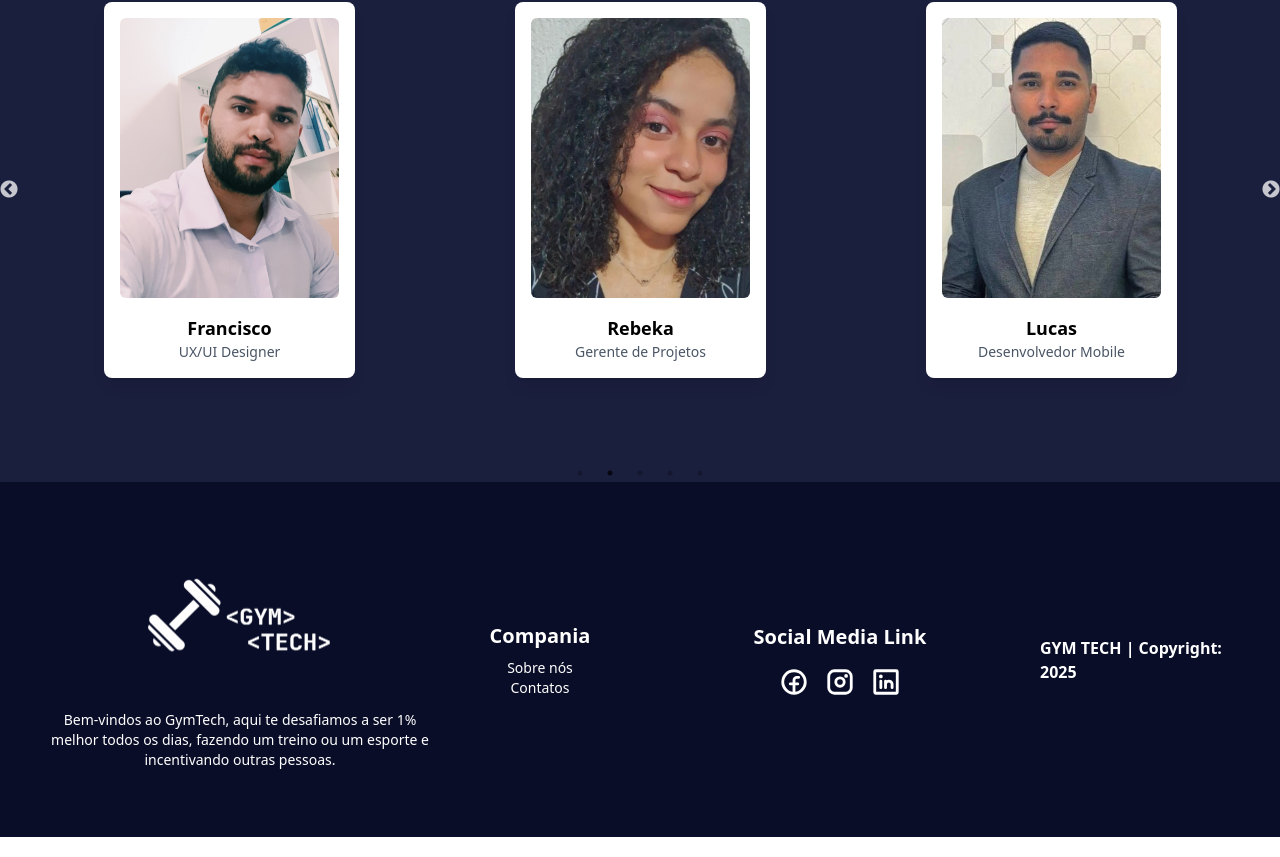
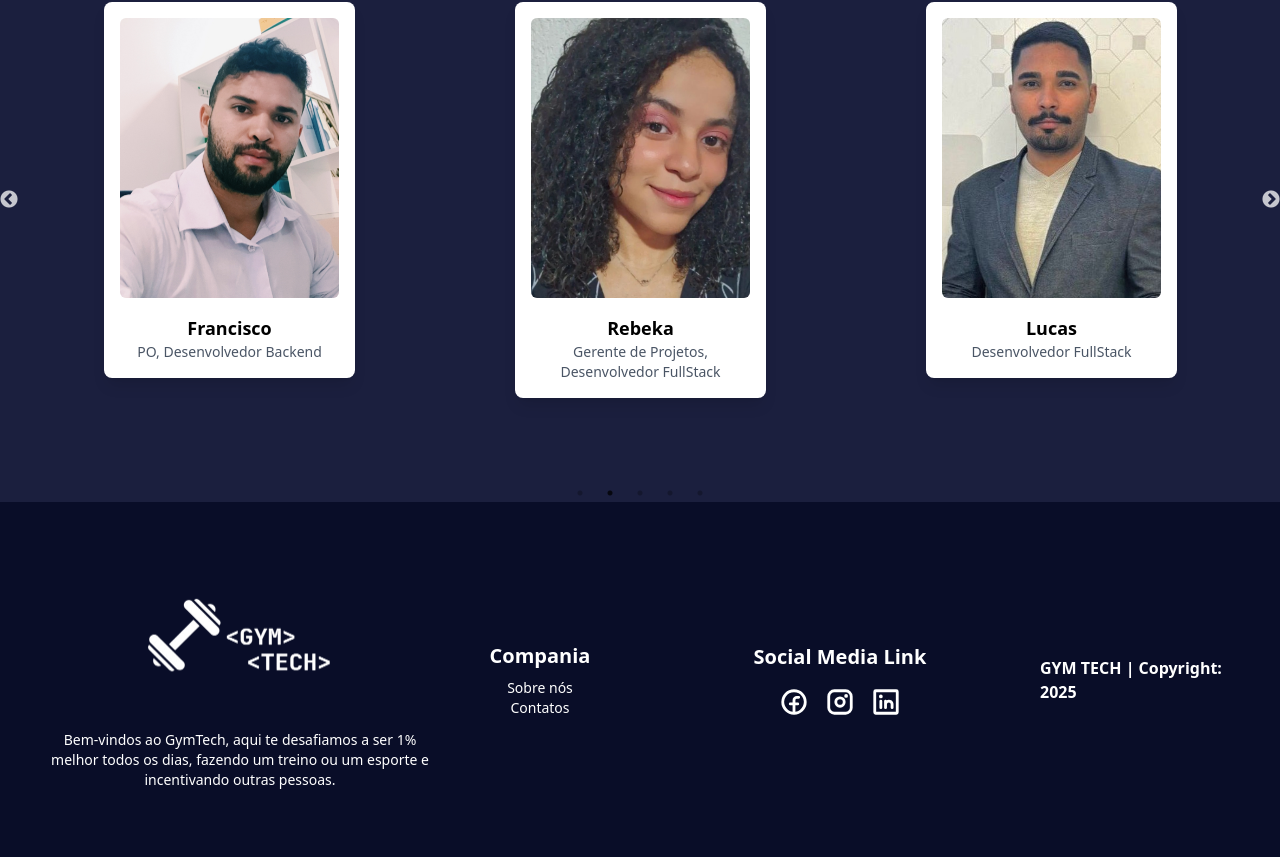
Before and after one commit to Grupo-05-Projeto-Integrador/projetofrontgymtech, a React (Vite) app: page /Sobre in a window 1280 px wide. Shown: the part 979-1836 px from the top of the page. Built offline with nearby package versions, Linux system fonts and the light colour scheme.

Commit message:
Atualização links no componente sobre

```diff
--- a/src/pages/sobre/Sobre.tsx
+++ b/src/pages/sobre/Sobre.tsx
@@ -14,35 +14,35 @@ export default function Sobre() {
     {
       id: 1,
       nome: "Arkimedes",
-      cargo: "Desenvolvedor Full Stack",
+      cargo: "Desenvolvedor Backend",
       img: Arkimedes,
-      qrData: "www.linkedin.com/in/yasmin-da-silva-pontes-011201165",
+      qrData: "https://www.linkedin.com/in/arkimedes-junior/",
     },
     {
       id: 2,
-      nome: "Francisco",
-      cargo: "UX/UI Designer",
+      nome: " Francisco",
+      cargo: "PO, Desenvolvedor Backend",
       img: Francisco,
-      qrData: "www.linkedin.com/in/yasmin-da-silva-pontes-011201165",
+      qrData: "https://www.linkedin.com/in/wandsonslopes/",
     },
     {
       id: 3,
       nome: "Rebeka",
-      cargo: "Gerente de Projetos",
+      cargo: "Gerente de Projetos, Desenvolvedor FullStack",
       img: Rebeka,
-      qrData: "www.linkedin.com/in/yasmin-da-silva-pontes-011201165",
+      qrData: "https://www.linkedin.com/in/rebeka-lima/",
     },
     {
       id: 4,
       nome: "Lucas",
-      cargo: "Desenvolvedor Mobile",
+      cargo: "Desenvolvedor FullStack",
       img: Lucas,
-      qrData: "www.linkedin.com/in/yasmin-da-silva-pontes-011201165",
+      qrData: "https://www.linkedin.com/in/lucas-vieira-966317262/",
     },
     {
       id: 5,
       nome: "Yasmin",
-      cargo: "QA Tester",
+      cargo: "Desenvolvedor FullStack",
       img: Yasmim,
       qrData: "www.linkedin.com/in/yasmin-da-silva-pontes-011201165",
     },
@@ -116,7 +116,6 @@ export default function Sobre() {
         </div>
       </div>
 
-      {/* Seção de Equipe com Carrossel */}
       <div className="container mx-auto p-6">
         <h2 className="text-2xl font-bold text-center mb-6">Nossa Equipe</h2>
         <Slider {...settings}>
```
